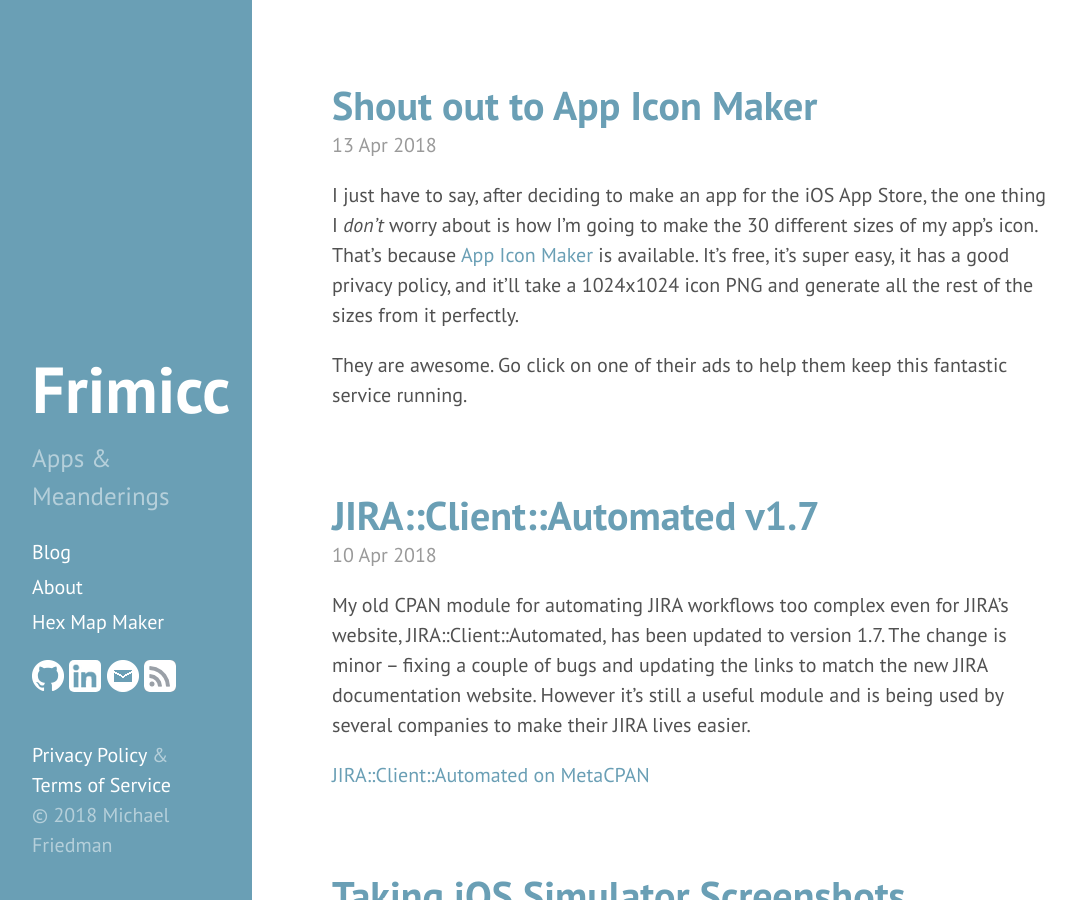
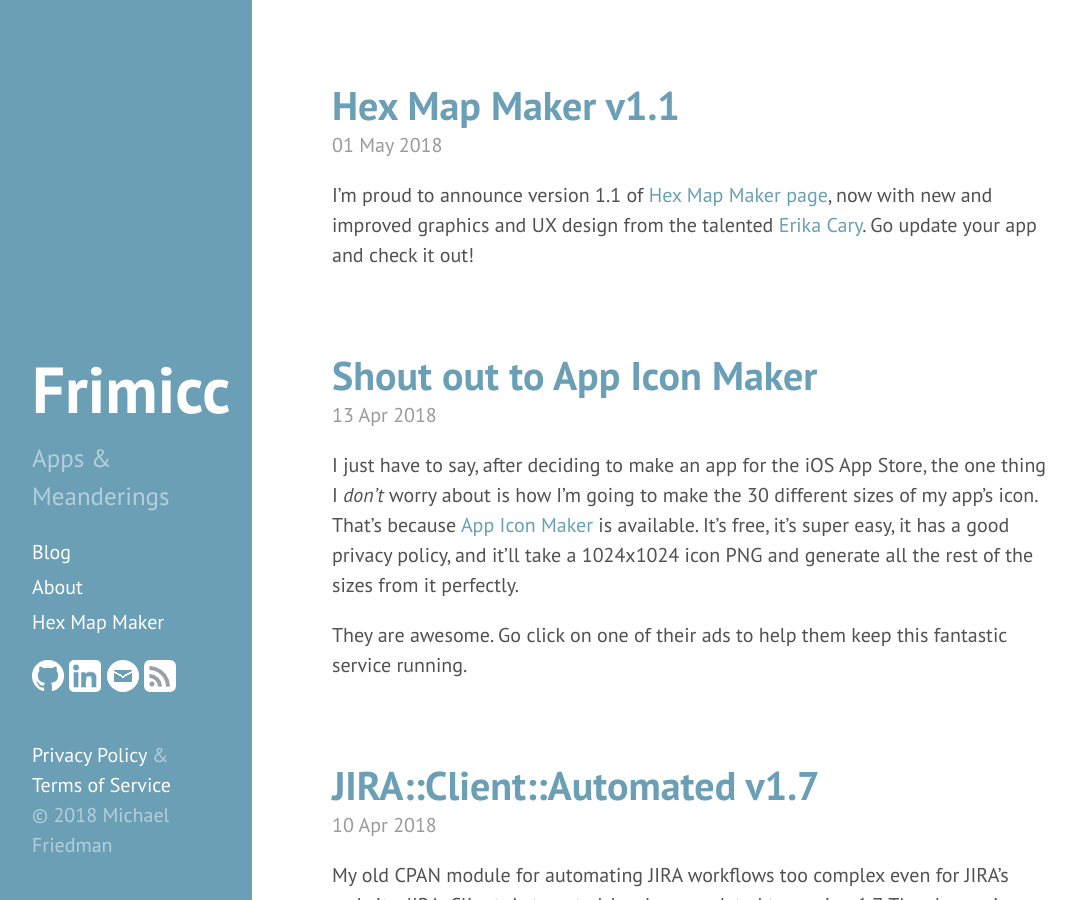
Before and after one commit to frimicc/frimicc.github.io, a Jekyll site: the page built from index.html, in a window 1280 px wide and 900 px high. Shown: the whole window, without its empty margins (8-1084 px from the left). Built offline with Jekyll 4.4.1, drawn with Linux system fonts in a browser that asks for light colours; the list of posts is cut into pages by our own code; some of the changed text lies outside the part shown.

Commit message:
Fixed date on 5/2 post.

```diff
--- a/_posts/2018-05-01-hex-map-maker-v1.1.md
+++ b/_posts/2018-05-01-hex-map-maker-v1.1.md
@@ -1,7 +1,7 @@
 ---
 layout: post
 title: "Hex Map Maker v1.1"
-date: 2018-04-02
+date: 2018-05-01
 ---
 
 I'm proud to announce version 1.1 of [Hex Map Maker page](/hexmapmaker/), now with new and improved graphics and UX design from the
```
